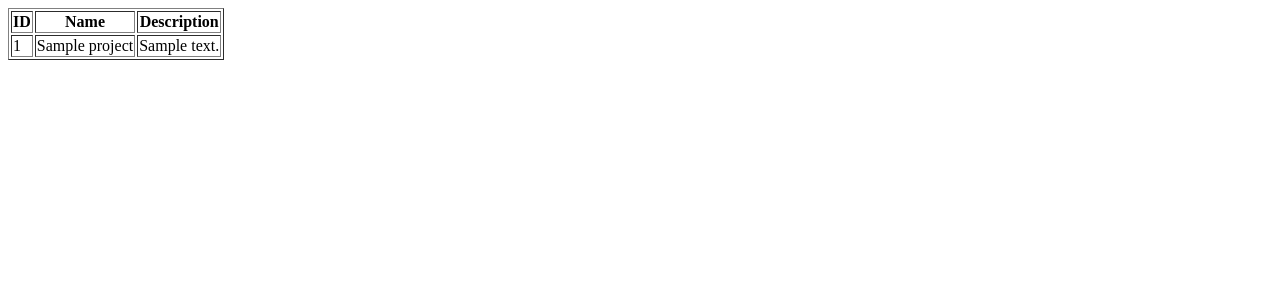
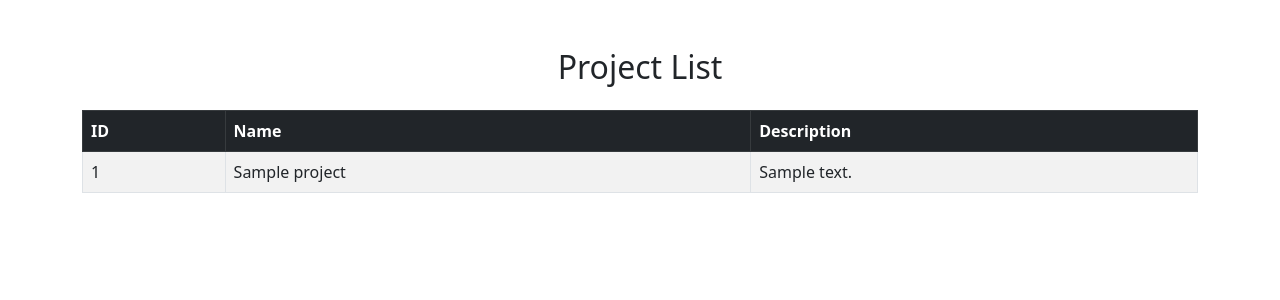
Before and after one commit to mohammadchandvayuz/codeigniter_project, a CodeIgniter 4 app: template app/Views/projects_view.php in a window 1280 px wide. Shown: the top 300 px of the page. Run offline with PHP 8.4 and a stand-in for CodeIgniter, Linux system fonts and the light colour scheme; the template is opened without the code that fills it: most values are stand-ins (such as "Sample title", 1, 10 or a date in 2020); some libraries are stand-ins or nearby versions.

Commit message:
Added new changes in projects view html

```diff
--- a/app/Views/projects_view.php
+++ b/app/Views/projects_view.php
@@ -4,14 +4,24 @@
     <meta charset="UTF-8">
     <meta name="viewport" content="width=device-width, initial-scale=1.0">
     <title>Projects</title>
+
+    <!-- Bootstrap CSS -->
+    <link href="https://cdn.jsdelivr.net/npm/bootstrap@5.3.0/dist/css/bootstrap.min.css" rel="stylesheet">
 </head>
 <body>
-    <table border="1">
+
+    <div class="container mt-5">
+        <h2 class="text-center mb-4">Project List</h2>
+
+        <table class="table table-bordered table-striped">
+            <thead class="table-dark">
                 <tr>
                     <th>ID</th>
                     <th>Name</th>
                     <th>Description</th>
                 </tr>
+            </thead>
+            <tbody>
                 <?php foreach ($projects as $project): ?>
                 <tr>
                     <td><?= $project['id']; ?></td>
@@ -19,6 +29,12 @@
                     <td><?= $project['description']; ?></td>
                 </tr>
                 <?php endforeach; ?>
+            </tbody>
         </table>
+    </div>
+
+    <!-- Bootstrap JS (Optional, for components like modals, dropdowns) -->
+    <script src="https://cdn.jsdelivr.net/npm/bootstrap@5.3.0/dist/js/bootstrap.bundle.min.js"></script>
+
 </body>
 </html>
```
Lines whose indentation alone changed are shown as unchanged.
